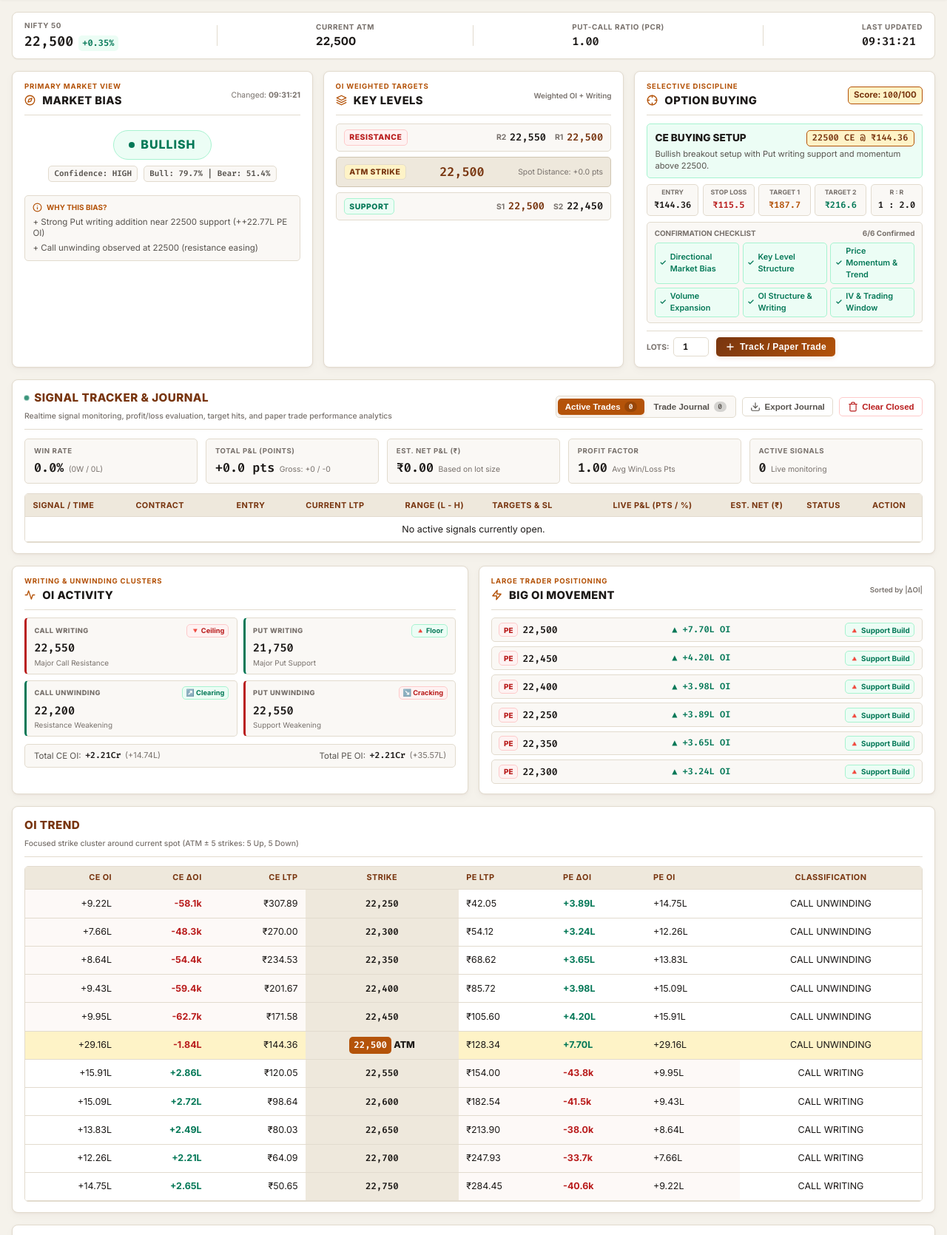
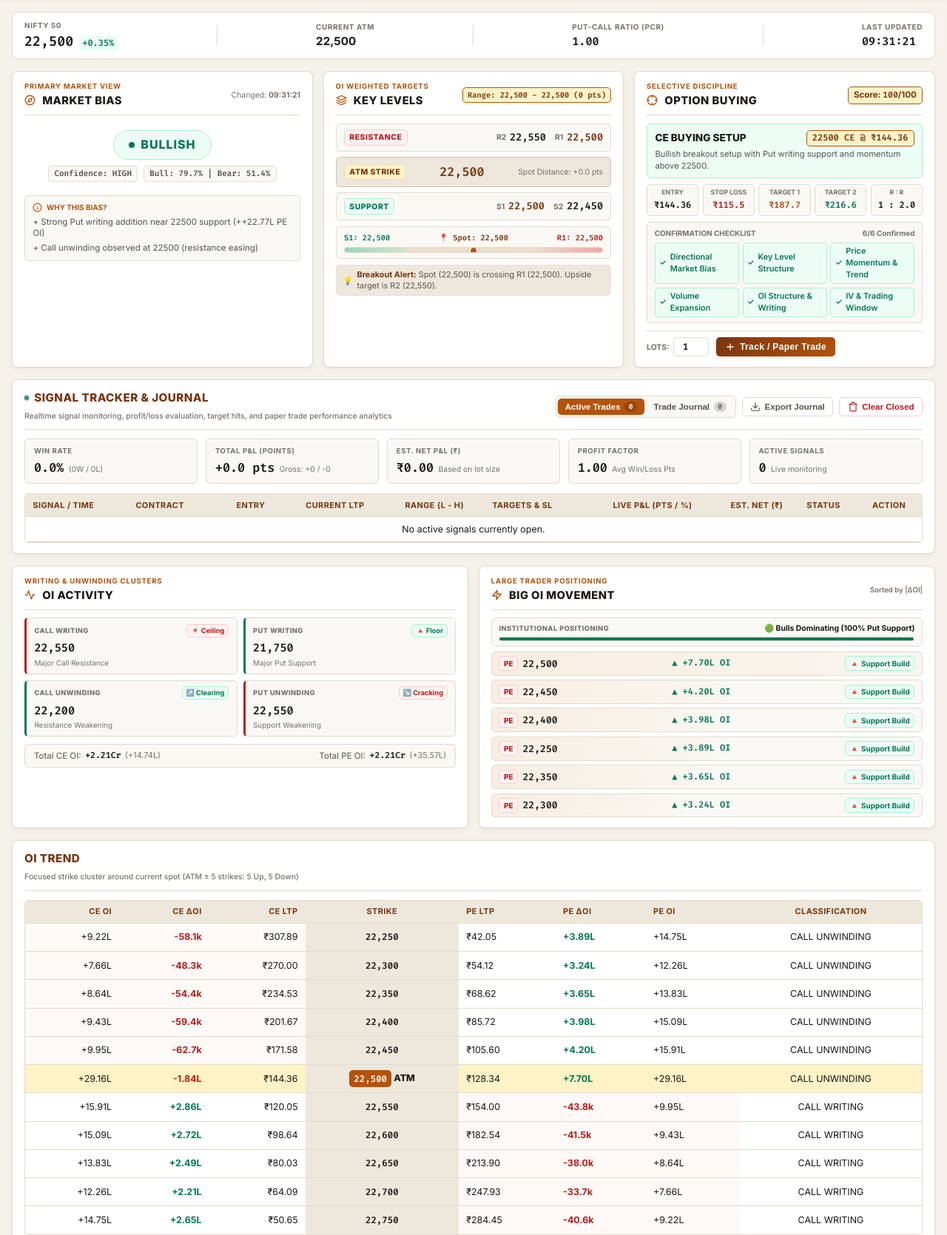
Before and after one commit to chirag1981/options-desk, a Flask app: page / in a window 1280 px wide. Shown: the part 57-1727 px from the top of the page at 74% size. Run offline with Flask 3, Linux system fonts and the light colour scheme; data comes from the database, SQL or seed files in the repository.

Commit message:
Add Visual Price Range Ladder, Expected Range badge, 1-line Summary Takeaway, and Institutional Dominance Meter

```diff
--- a/static/css/options_desk.css
+++ b/static/css/options_desk.css
@@ -602,6 +602,95 @@ body.desk-body {
     color: var(--text-muted);
 }
 
+.badge-expected-range {
+    font-size: 0.65rem;
+    font-weight: 700;
+    color: var(--gold-dark);
+    background: var(--gold-light);
+    border: 1px solid var(--gold-primary);
+    padding: 0.12rem 0.4rem;
+    border-radius: var(--radius-sm);
+}
+
+.price-ladder-container {
+    margin-top: 0.5rem;
+    background: var(--bg-surface-elevated);
+    border: 1px solid var(--border-subtle);
+    border-radius: var(--radius-sm);
+    padding: 0.45rem 0.65rem;
+    display: flex;
+    flex-direction: column;
+    gap: 0.3rem;
+}
+
+.ladder-labels {
+    display: flex;
+    align-items: center;
+    justify-content: space-between;
+    font-size: 0.65rem;
+    font-weight: 700;
+}
+
+.ladder-lbl-s { color: var(--bullish-green); }
+.ladder-lbl-spot { color: var(--gold-dark); font-weight: 800; }
+.ladder-lbl-r { color: var(--bearish-red); }
+
+.ladder-track {
+    position: relative;
+    height: 8px;
+    background: var(--bg-surface-alt);
+    border-radius: 4px;
+    display: flex;
+    overflow: hidden;
+    border: 1px solid var(--border-subtle);
+}
+
+.ladder-zone-sup {
+    width: 25%;
+    background: linear-gradient(90deg, rgba(16, 185, 129, 0.4), rgba(16, 185, 129, 0.1));
+}
+
+.ladder-zone-mid {
+    width: 50%;
+    background: rgba(217, 119, 6, 0.08);
+}
+
+.ladder-zone-res {
+    width: 25%;
+    background: linear-gradient(90deg, rgba(239, 68, 68, 0.1), rgba(239, 68, 68, 0.4));
+}
+
+.ladder-spot-pin {
+    position: absolute;
+    top: -2px;
+    width: 12px;
+    height: 12px;
+    background: var(--gold-primary);
+    border: 2px solid #ffffff;
+    border-radius: 50%;
+    transform: translateX(-50%);
+    box-shadow: 0 1px 4px rgba(0, 0, 0, 0.25);
+    transition: left 0.3s ease;
+}
+
+.levels-summary-strip {
+    margin-top: 0.45rem;
+    font-size: 0.68rem;
+    color: var(--text-secondary);
+    background: var(--bg-surface-alt);
+    border: 1px dashed var(--border-subtle);
+    border-radius: var(--radius-sm);
+    padding: 0.35rem 0.55rem;
+    display: flex;
+    align-items: center;
+    gap: 0.35rem;
+    line-height: 1.35;
+}
+
+.levels-summary-strip strong {
+    color: var(--gold-dark);
+}
+
 /* CARD 3: Option Buying & Focus (Compact) */
 .setup-score-badge {
     background: var(--gold-light);
@@ -1095,6 +1184,54 @@ body.desk-body {
     font-weight: 600;
 }
 
+.inst-dominance-strip {
+    background: var(--bg-surface-elevated);
+    border: 1px solid var(--border-subtle);
+    border-radius: var(--radius-sm);
+    padding: 0.35rem 0.6rem;
+    margin-bottom: 0.45rem;
+    display: flex;
+    flex-direction: column;
+    gap: 0.25rem;
+}
+
+.inst-dom-header {
+    display: flex;
+    align-items: center;
+    justify-content: space-between;
+}
+
+.inst-dom-title {
+    font-size: 0.58rem;
+    font-weight: 800;
+    letter-spacing: 0.05em;
+    color: var(--text-muted);
+}
+
+.inst-dom-pct {
+    font-size: 0.65rem;
+    font-weight: 700;
+}
+
+.inst-dom-bar-wrap {
+    height: 6px;
+    border-radius: 3px;
+    background: var(--bg-surface-alt);
+    overflow: hidden;
+    display: flex;
+    border: 1px solid var(--border-subtle);
+}
+
+.dom-bar-ce {
+    background: var(--bearish-red);
+    transition: width 0.4s ease;
+}
+
+.dom-bar-pe {
+    background: var(--bullish-green);
+    transition: width 0.4s ease;
+}
+
 .big-oi-list {
     display: flex;
     flex-direction: column;
@@ -1102,6 +1239,8 @@ body.desk-body {
 }
 
 .big-oi-item {
+    position: relative;
+    overflow: hidden;
     display: flex;
     align-items: center;
     justify-content: space-between;
@@ -1110,6 +1249,19 @@ body.desk-body {
     border: 1px solid var(--border-subtle);
     border-radius: var(--radius-sm);
     transition: background 0.15s ease, border-color 0.15s ease;
+    z-index: 1;
+}
+
+.big-oi-item::before {
+    content: '';
+    position: absolute;
+    top: 0;
+    left: 0;
+    bottom: 0;
+    width: var(--bar-width, 0%);
+    background: linear-gradient(90deg, rgba(217, 119, 6, 0.08), rgba(217, 119, 6, 0.02));
+    z-index: -1;
+    transition: width 0.4s ease;
 }
 
 .big-oi-item:hover {
--- a/static/js/options_desk.js
+++ b/static/js/options_desk.js
@@ -49,6 +49,18 @@ document.addEventListener("DOMContentLoaded", () => {
     const levelAtmDist = document.getElementById("level-atm-dist");
     const levelS1 = document.getElementById("level-s1");
     const levelS2 = document.getElementById("level-s2");
+    const badgeExpectedRange = document.getElementById("badge-expected-range");
+    const ladderSLbl = document.getElementById("ladder-s-lbl");
+    const ladderSpotLbl = document.getElementById("ladder-spot-lbl");
+    const ladderRLbl = document.getElementById("ladder-r-lbl");
+    const ladderSpotPin = document.getElementById("ladder-spot-pin");
+    const levelsSummaryText = document.getElementById("levels-summary-text");
+
+    // Institutional Stance Dominance Elements
+    const instDomTitle = document.getElementById("inst-dom-title");
+    const instDomPct = document.getElementById("inst-dom-pct");
+    const domBarCe = document.getElementById("dom-bar-ce");
+    const domBarPe = document.getElementById("dom-bar-pe");
 
     // Option Buying & Setup Score Elements
     const cardOptionFocus = document.getElementById("card-option-focus");
@@ -250,16 +262,53 @@ document.addEventListener("DOMContentLoaded", () => {
         }
 
         // 3. Card 2: Key Levels
-        if (levelR2) levelR2.textContent = formatIndianNumber(levels.resistance_2);
-        if (levelR1) levelR1.textContent = formatIndianNumber(levels.resistance_1);
-        if (levelAtm) levelAtm.textContent = formatIndianNumber(levels.atm_strike);
-        if (levelS1) levelS1.textContent = formatIndianNumber(levels.support_1);
-        if (levelS2) levelS2.textContent = formatIndianNumber(levels.support_2);
+        const r1 = levels.resistance_1 || 0;
+        const r2 = levels.resistance_2 || 0;
+        const s1 = levels.support_1 || 0;
+        const s2 = levels.support_2 || 0;
+        const atm = levels.atm_strike || 0;
+        const spot = bias.spot_price || 0;
 
-        if (levelAtmDist && bias.spot_price && levels.atm_strike) {
-            const dist = (bias.spot_price - levels.atm_strike).toFixed(1);
+        if (levelR2) levelR2.textContent = formatIndianNumber(r2);
+        if (levelR1) levelR1.textContent = formatIndianNumber(r1);
+        if (levelAtm) levelAtm.textContent = formatIndianNumber(atm);
+        if (levelS1) levelS1.textContent = formatIndianNumber(s1);
+        if (levelS2) levelS2.textContent = formatIndianNumber(s2);
+
+        if (levelAtmDist && spot && atm) {
+            const dist = (spot - atm).toFixed(1);
             const distSign = dist >= 0 ? "+" : "";
             levelAtmDist.textContent = `Spot Distance: ${distSign}${dist} pts`;
+        }
+
+        // Visual Price Range Ladder & Expected Range
+        const rangePts = Math.abs(r1 - s1);
+        if (badgeExpectedRange) {
+            badgeExpectedRange.textContent = `Range: ${formatIndianNumber(s1)} - ${formatIndianNumber(r1)} (${rangePts} pts)`;
+        }
+        if (ladderSLbl) ladderSLbl.textContent = `S1: ${formatIndianNumber(s1)}`;
+        if (ladderRLbl) ladderRLbl.textContent = `R1: ${formatIndianNumber(r1)}`;
+        if (ladderSpotLbl) ladderSpotLbl.textContent = `📍 Spot: ${formatIndianNumber(spot)}`;
+
+        if (ladderSpotPin && r1 > s1 && spot > 0) {
+            let pinPct = ((spot - s1) / (r1 - s1)) * 100;
+            pinPct = Math.max(0, Math.min(100, pinPct));
+            ladderSpotPin.style.left = `${pinPct}%`;
+        }
+
+        // Plain English 1-Liner Takeaway
+        if (levelsSummaryText) {
+            if (spot >= r1 && r1 > 0) {
+                levelsSummaryText.innerHTML = `<strong>Breakout Alert:</strong> Spot (${formatIndianNumber(spot)}) is crossing R1 (${formatIndianNumber(r1)}). Upside target is R2 (${formatIndianNumber(r2)}).`;
+            } else if (spot <= s1 && s1 > 0) {
+                levelsSummaryText.innerHTML = `<strong>Breakdown Alert:</strong> Spot (${formatIndianNumber(spot)}) is breaching S1 (${formatIndianNumber(s1)}). Downside slide towards S2 (${formatIndianNumber(s2)}).`;
+            } else if (r1 > 0 && s1 > 0) {
+                const distR = (r1 - spot).toFixed(1);
+                const distS = (spot - s1).toFixed(1);
+                levelsSummaryText.innerHTML = `<strong>Channel:</strong> Spot is ${distS} pts above S1 Support (${formatIndianNumber(s1)}) and ${distR} pts below R1 Ceiling (${formatIndianNumber(r1)}).`;
+            } else {
+                levelsSummaryText.textContent = "Analyzing key level breakout & support zones...";
+            }
         }
 
         // 4. Card 3: Option Buying Focus & Execution Plan
@@ -347,8 +396,43 @@ document.addEventListener("DOMContentLoaded", () => {
         if (!bigOiList) return;
         if (movements.length === 0) {
             bigOiList.innerHTML = `<div class="empty-state">No large OI movements meeting threshold.</div>`;
+            if (instDomPct) instDomPct.textContent = "No large movements";
             return;
         }
+
+        // Calculate Institutional Dominance (% CE vs % PE)
+        let ceOiSum = 0;
+        let peOiSum = 0;
+        movements.forEach((item) => {
+            const chg = Math.abs(item.change_oi || 0);
+            if (item.side === "CE" || (item.activity && item.activity.includes("CALL"))) {
+                ceOiSum += chg;
+            } else {
+                peOiSum += chg;
+            }
+        });
+
+        const totalMove = ceOiSum + peOiSum;
+        const cePct = totalMove > 0 ? Math.round((ceOiSum / totalMove) * 100) : 50;
+        const pePct = 100 - cePct;
+
+        if (domBarCe) domBarCe.style.width = `${cePct}%`;
+        if (domBarPe) domBarPe.style.width = `${pePct}%`;
+
+        if (instDomPct) {
+            if (cePct >= 65) {
+                instDomPct.textContent = `🔴 Bears Dominating (${cePct}% Call Resistance)`;
+                instDomPct.className = "inst-dom-pct val-loss";
+            } else if (pePct >= 65) {
+                instDomPct.textContent = `🟢 Bulls Dominating (${pePct}% Put Support)`;
+                instDomPct.className = "inst-dom-pct val-win";
+            } else {
+                instDomPct.textContent = `🟡 Balanced Stance (${cePct}% CE / ${pePct}% PE)`;
+                instDomPct.className = "inst-dom-pct";
+            }
+        }
+
+        const maxOi = Math.max(...movements.map((m) => Math.abs(m.change_oi || 1)), 1);
 
         bigOiList.innerHTML = "";
         movements.forEach((item) => {
@@ -359,6 +443,8 @@ document.addEventListener("DOMContentLoaded", () => {
             const isAddition = item.change_oi >= 0;
             const deltaClass = isAddition ? "pos" : "neg";
             const deltaSign = isAddition ? "▲ +" : "▼ ";
+            const widthPct = Math.min(100, Math.max(10, Math.round((Math.abs(item.change_oi) / maxOi) * 100)));
+            row.style.setProperty("--bar-width", `${widthPct}%`);
 
             // Format directional impact tag
             let tagClass = "tag-neutral";
--- a/templates/options_desk.html
+++ b/templates/options_desk.html
@@ -99,7 +99,7 @@
                         KEY LEVELS
                     </h2>
                 </div>
-                <span class="badge-levels-info">Weighted OI + Writing</span>
+                <span class="badge-expected-range font-mono" id="badge-expected-range">Range: S1 - R1</span>
             </div>
 
             <div class="levels-container">
@@ -139,6 +139,27 @@
                         </div>
                     </div>
                 </div>
+            </div>
+
+            <!-- Visual Price Range Ladder Bar -->
+            <div class="price-ladder-container">
+                <div class="ladder-labels">
+                    <span class="ladder-lbl-s font-mono" id="ladder-s-lbl">S1: --</span>
+                    <span class="ladder-lbl-spot font-mono" id="ladder-spot-lbl">📍 Spot: --</span>
+                    <span class="ladder-lbl-r font-mono" id="ladder-r-lbl">R1: --</span>
+                </div>
+                <div class="ladder-track">
+                    <div class="ladder-zone-sup" title="Support Base Zone"></div>
+                    <div class="ladder-zone-mid" title="Intraday Trading Channel"></div>
+                    <div class="ladder-zone-res" title="Resistance Ceiling Zone"></div>
+                    <div class="ladder-spot-pin" id="ladder-spot-pin" style="left: 50%;" title="Current Spot Price Relative to Channel"></div>
+                </div>
+            </div>
+
+            <!-- Plain English 1-Liner Takeaway -->
+            <div class="levels-summary-strip" id="levels-summary-strip">
+                <span class="summary-icon">💡</span>
+                <span id="levels-summary-text">Evaluating key level breakout & support zones...</span>
             </div>
         </article>
 
@@ -450,6 +471,18 @@
                 <span class="badge-threshold">Sorted by |&Delta;OI|</span>
             </div>
 
+            <!-- Institutional Stance Dominance Meter -->
+            <div class="inst-dominance-strip" id="inst-dominance-strip">
+                <div class="inst-dom-header">
+                    <span class="inst-dom-title" id="inst-dom-title">INSTITUTIONAL POSITIONING</span>
+                    <span class="inst-dom-pct font-mono" id="inst-dom-pct">Analyzing flow...</span>
+                </div>
+                <div class="inst-dom-bar-wrap">
+                    <div class="dom-bar-ce" id="dom-bar-ce" style="width: 50%;" title="Call Writing / Bearish Resistance Positioning"></div>
+                    <div class="dom-bar-pe" id="dom-bar-pe" style="width: 50%;" title="Put Writing / Bullish Support Positioning"></div>
+                </div>
+            </div>
+
             <div class="big-oi-list" id="big-oi-list">
                 <div class="empty-state">Loading large OI movements...</div>
             </div>
```
